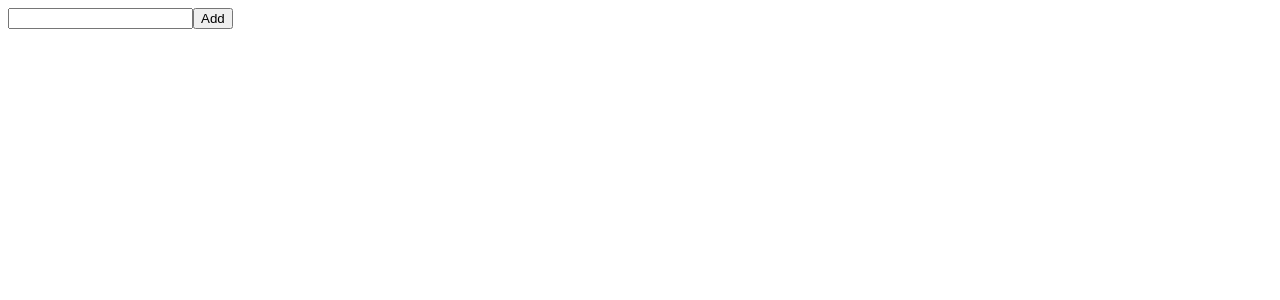
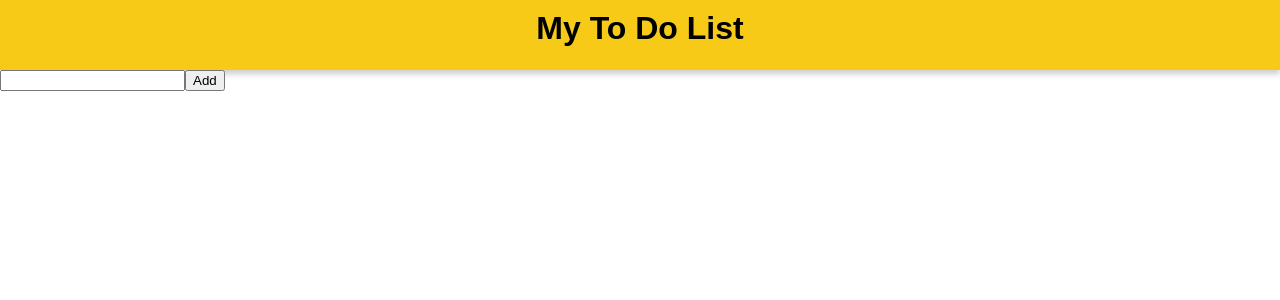
Before and after one commit to Clynton19860/React-Todo, a React (Vite) app: page / in a window 1280 px wide. Shown: the top 300 px of the page. Built offline with nearby package versions, Linux system fonts and the light colour scheme.

Commit message:
Update CSS header

```diff
--- /dev/null
+++ b/src/App.css
@@ -0,0 +1,4 @@
+body {
+  margin: 0;
+  font-family: sans-serif;
+}
--- a/src/App.jsx
+++ b/src/App.jsx
@@ -1,8 +1,11 @@
+import Header from "./Components/Header";
 import Todo from "./Components/Todo";
+import "./App.css";
 
 function App() {
   return (
     <div className="App">
+      <Header />
       <Todo />
     </div>
   );
--- /dev/null
+++ b/src/Components/Header.jsx
@@ -0,0 +1,5 @@
+import styles from "./header.module.css";
+
+export default function Header() {
+  return <div className={styles.header}>My To Do List</div>;
+}
--- a/src/Components/Todo.jsx
+++ b/src/Components/Todo.jsx
@@ -21,7 +21,7 @@
       </form>
 
       {todos.map((item) => (
-        <TodoItem item={item} />
+        <TodoItem key={item} item={item} />
       ))}
     </div>
   );
--- /dev/null
+++ b/src/Components/header.module.css
@@ -0,0 +1,9 @@
+.header {
+  background-color: #f7ca18;
+  text-align: center;
+  font-weight: bold;
+  height: 50px;
+  padding: 10px;
+  font-size: 2em;
+  box-shadow: 0 4px 6px rgba(0, 0, 0, 0.2);
+}
```
